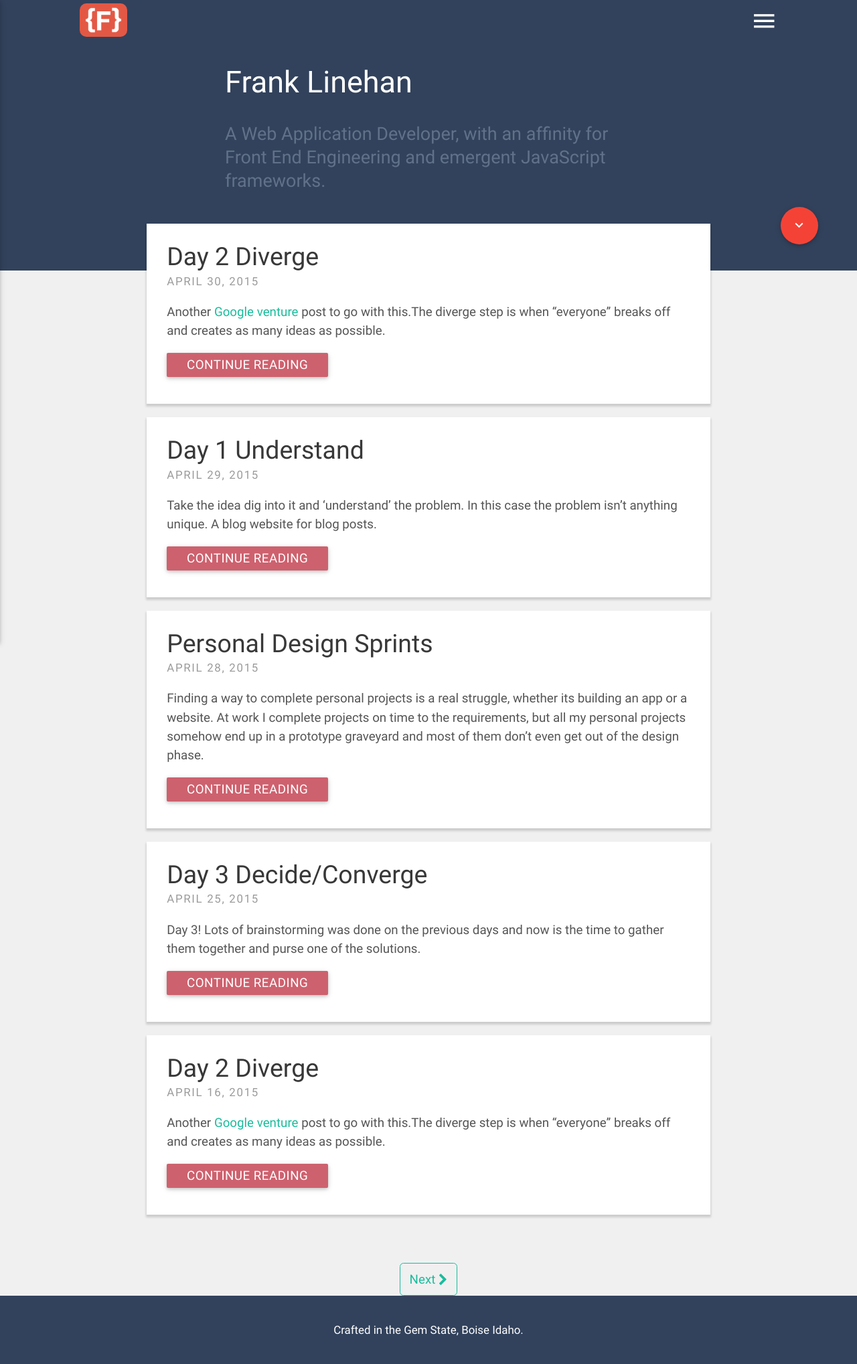
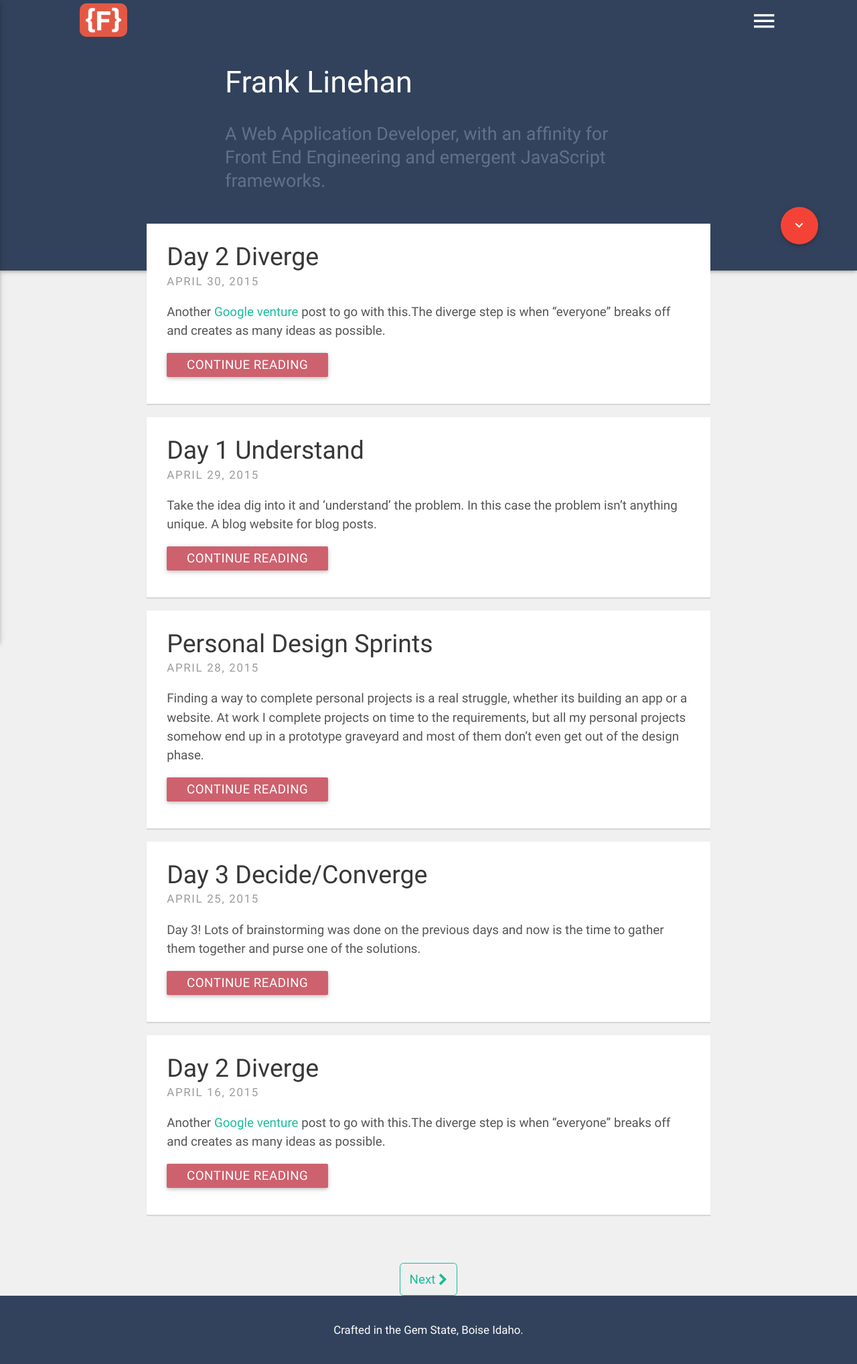
Before and after one commit to flinehan/personal-site_old, a Jekyll site: the page built from index.html, in a window 1280 px wide. Shown: the whole page at 67% size. Built offline with Jekyll 4.4.1, drawn with Linux system fonts in a browser that asks for light colours; nearby versions of some CDN libraries; the list of posts is cut into pages by our own code.

Commit message:
rough post drafts and some shadow tweaks to home page
Signed-off-by: frank <frankie.lineha@gmail.com>

```diff
--- a/_sass/theme/frank.scss
+++ b/_sass/theme/frank.scss
@@ -24,6 +24,7 @@
 
 .call-out{
   background-color: $darkPrimaryColor;
+  box-shadow: 0px 0px 7px 0px #777;
 }
 
 .call-out h4{
@@ -97,7 +98,7 @@
   padding: 25px;
   padding-left: 30px;
   background: #fff;
-  box-shadow: 0 3px 3px 1px rgba(0, 0, 0, .15);
+  box-shadow: 0px 2px 1px rgba(0,0,0,0.1);
 }
 
 .fr-home{
```
